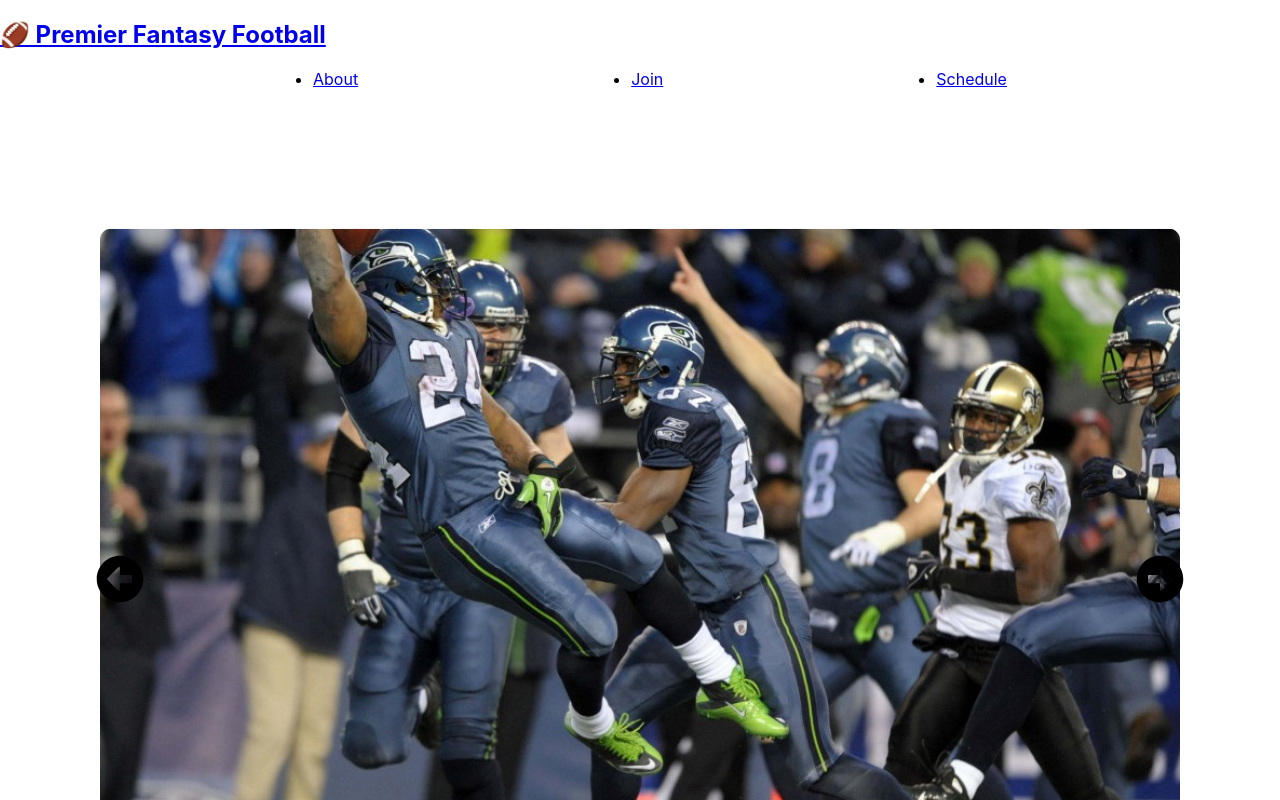
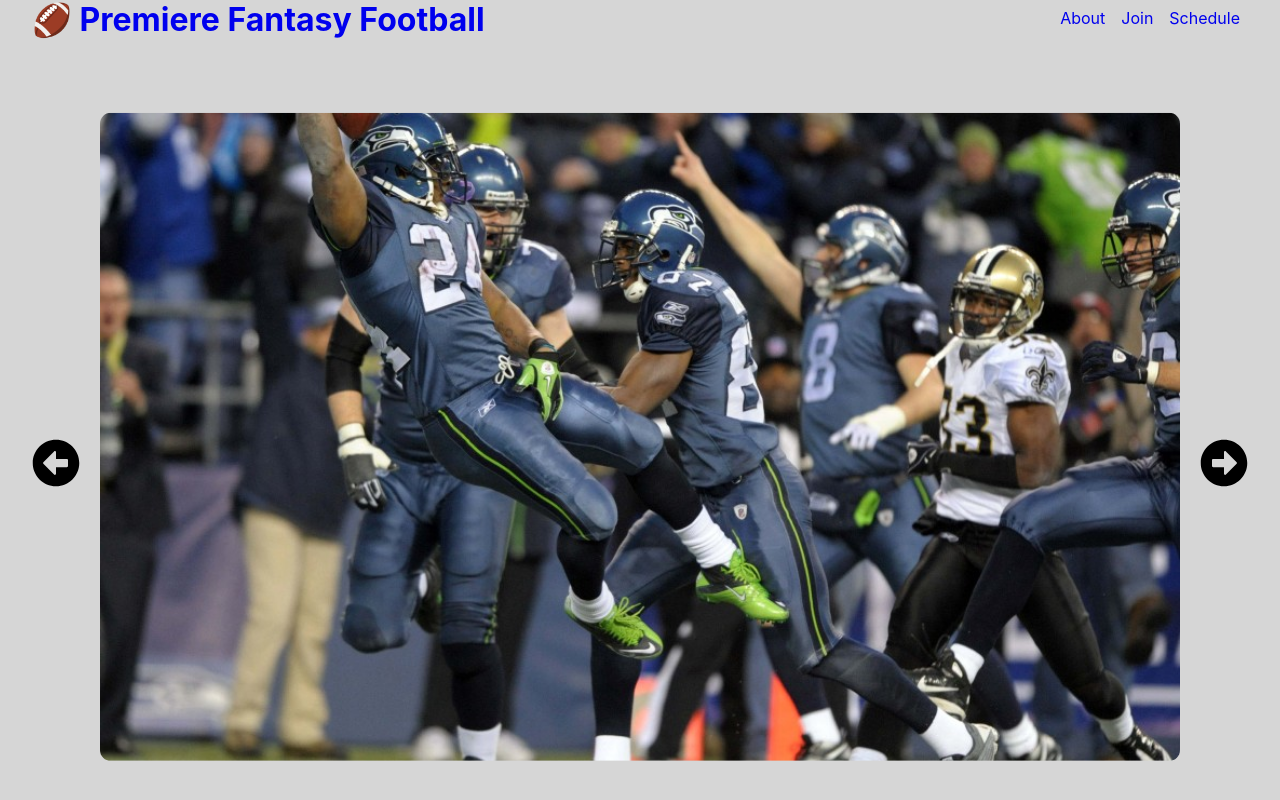
Before and after one commit to calvinjdonner/fantasy-football-app, a React (Create React App) app: page / in a window 1280 px wide. Shown: the top 800 px of the page. Built offline with nearby package versions, Linux system fonts and the light colour scheme; a web font is replaced by a local one.

Commit message:
style changes

```diff
--- a/src/components/Nav/index.js
+++ b/src/components/Nav/index.js
@@ -2,12 +2,13 @@ import React from 'react';
 
 function Nav() {
     return (
-        <header className="flex-row px-1">
-            <h2>
-                <a href="/">
-                    <span role="img" aria-label="football">🏈</span> Premier Fantasy Football
+        <body>
+            <header>
+                <h1>
+                    <a href="/" className="premiere">
+                        <span role="img" aria-label="football">🏈</span> Premiere Fantasy Football
                     </a>
-            </h2>
+                </h1>
                 <nav>
                     <ul className="navigation">
                         <li className="mx-2">
@@ -22,6 +23,7 @@ function Nav() {
                     </ul>
                 </nav>
             </header>
+        </body>
     );
 }
 
--- a/src/index.css
+++ b/src/index.css
@@ -1,14 +1,47 @@
+* {
+  margin: 0;
+  padding: 0;
+  box-sizing: border-box;
+}
+
+:root {
+  --gray: #d6d6d6;
+  --red: #bf0820;
+  --blue: #090194;
+}
+
+
 body {
-  margin: 0;
   font-family: -apple-system, BlinkMacSystemFont, 'Spartan', sans-serif;
   -webkit-font-smoothing: antialiased;
   -moz-osx-font-smoothing: grayscale;
+  background-color: var(--gray);
+  color: var(--black);
 }
 
-main {
-  margin: 0 auto;
-  max-width: 90%;
-  padding: 50px 30px;
+header {
+  display: flex;
+  flex-wrap: wrap;
+  justify-content: space-between;
+  position: -webkit-sticky;
+  position: sticky;
+  top: 0;
+  padding: 0 2rem;
+  background-color: var(--gray);
+  font-size: 1rem;
+}
+
+.navigation {
+  font-size: 1rem;
+  display: flex;
+  flex-wrap: wrap;
+  justify-content: space-between;
+  align-items: center;
+  height: fit-content;
+}
+
+.navigation li {
+  padding: .5rem;
 }
 
 #about {
@@ -20,10 +53,12 @@ main {
   text-align: center;
 }
 
-.navigation {
-  display: flex;
-  flex-wrap: wrap;
-  justify-content: space-evenly;
+a {
+  text-decoration: none;
+}
+
+ul {
+  list-style-type: none;
 }
 
 .slider {
```
Lines whose indentation alone changed are shown as unchanged.
